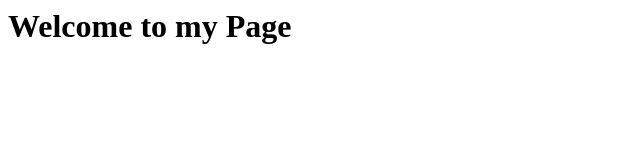
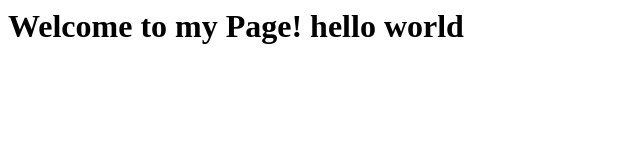
Before and after one commit to Abhialma007/repogit, a plain HTML site: page index.html in a window 1280 px wide. Shown: the whole page, without its empty margins (0-640 px from the left). Drawn offline with Linux system fonts and the light colour scheme.

Commit message:
chnage index.html

```diff
--- a/index.html
+++ b/index.html
@@ -5,7 +5,7 @@
 
 <body>
 
-<h1>Welcome to my Page</h1>
+<h1>Welcome to my Page! hello world</h1>
 
 </body>
 <script src="script.js"></script>
```
